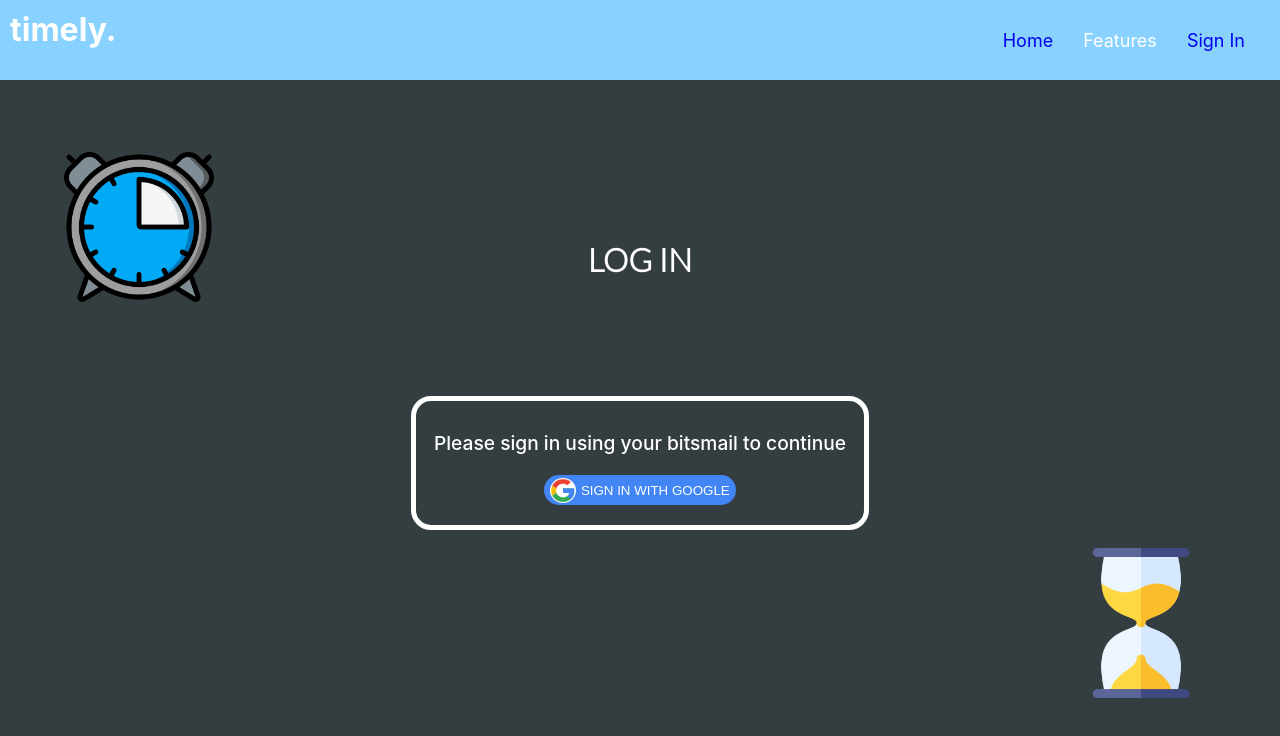
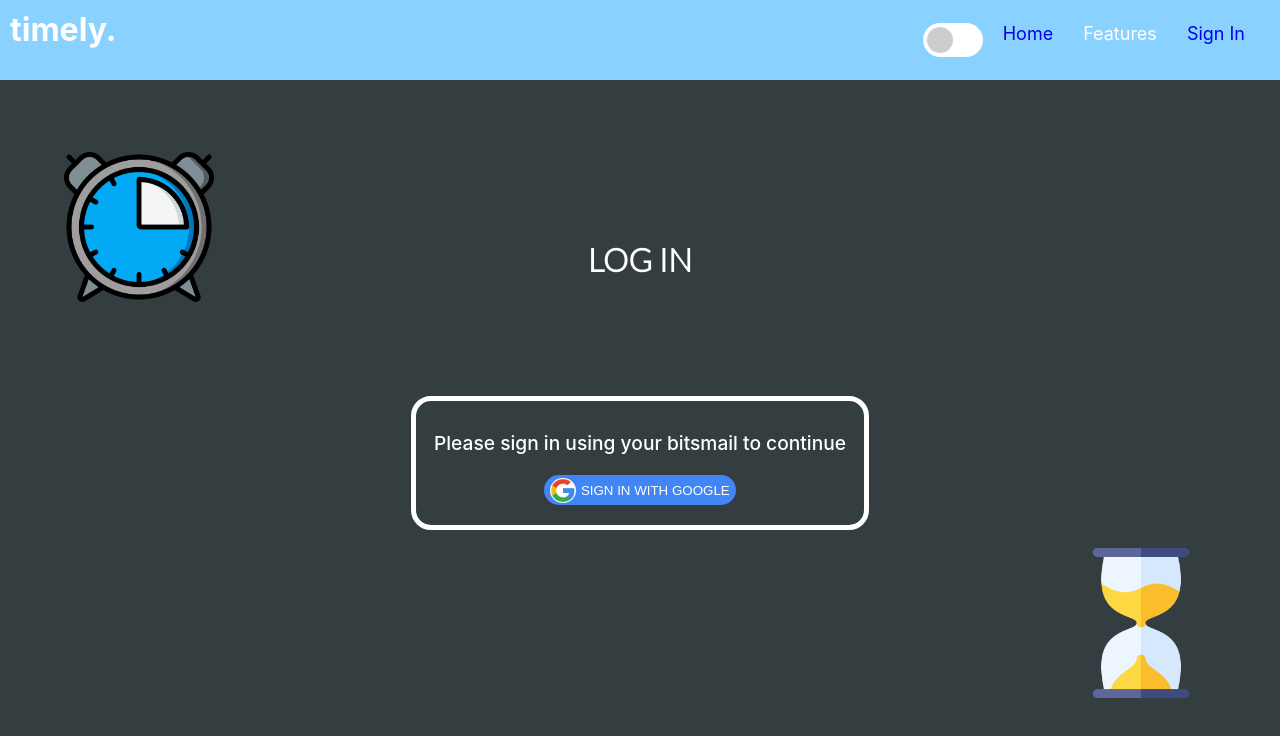
Before and after one commit to amalnj4858/timely, a React (Create React App) app: page / in a window 1280 px wide. Shown: the top 736 px of the page. Built offline with nearby package versions, Linux system fonts and the light colour scheme; no server answers.

Commit message:
added a toggle slider for dark mode and added dark mode reducer to redux

```diff
--- a/src/components/Header/Header.js
+++ b/src/components/Header/Header.js
@@ -4,6 +4,7 @@ import {connect} from 'react-redux';
 import { signOutUser } from '../../redux/User/User-actions';
 import firebase from '../../firebase/firebase.config.js';
 import {Link} from 'react-router-dom';
+import Slider from '../Slider/Slider';
 
 const Header = ({currentUser,signOutUser}) =>{   //these props are provided by redux
     const onButtonClick = ()=>{                 //function signs out user. It affects the 'onAuthStateChanged' function in App.js which later updates the store.
@@ -14,6 +15,7 @@ const Header = ({currentUser,signOutUser}) =>{   //these props are provided by r
         <div className='header'>
             <div className='logo'>timely.</div>
              <div className='options'>
+                <Slider />
                 <Link to ={currentUser ? '/home' : '/'} className='option'>Home</Link>
                 <div className='option'>Features</div>
                 <div className='option' >
--- /dev/null
+++ b/src/components/Slider/Slider.css
@@ -0,0 +1,61 @@
+.switch {
+    position: relative;
+    display: inline-block;
+    width: 60px;
+    height: 34px;
+  }
+
+  /* Hide default HTML checkbox */
+  .switch input {
+    opacity: 0;
+    width: 0;
+    height: 0;
+  }
+
+  /* The slider */
+  .slider {
+    position: absolute;
+    cursor: pointer;
+    top: 0;
+    left: 0;
+    right: 0;
+    bottom: 0;
+    background-color: white;
+    -webkit-transition: .4s;
+    transition: .4s;
+  }
+
+  .slider:before {
+    position: absolute;
+    content: "";
+    height: 26px;
+    width: 26px;
+    left: 4px;
+    bottom: 4px;
+    background-color: #ccc;
+    -webkit-transition: .4s;
+    transition: .4s;
+  }
+
+  input:checked + .slider {
+    background-color: black;
+  }
+
+  input:focus + .slider {
+    box-shadow: 0 0 1px black;
+  }
+
+  input:checked + .slider:before {
+    -webkit-transform: translateX(26px);
+    -ms-transform: translateX(26px);
+    transform: translateX(26px);
+  }
+
+  /* Rounded sliders */
+  .slider.round {
+    border-radius: 34px;
+  }
+
+  .slider.round:before {
+    border-radius: 50%;
+  }
--- /dev/null
+++ b/src/components/Slider/Slider.js
@@ -0,0 +1,25 @@
+import React from 'react';
+import {connect} from 'react-redux';
+import { toggleDarkMode } from '../../redux/DarkMode/DarkMode-actions';
+import './Slider.css';
+const Slider = ({darkMode,toggleDarkMode})=>{
+    const onSliderClick = ()=>{
+        toggleDarkMode(darkMode)
+    }
+    return(
+        <label className="switch" >
+        <input type="checkbox" onClick = {onSliderClick}/>
+        <span className="slider round"></span>
+        </label>
+    )
+}
+
+const mapStateToProps = (state)=>({
+    darkMode : state.darkMode.dark
+})
+
+const mapDispatchToProps = (dispatch)=>({
+    toggleDarkMode : isDarkMode => dispatch(toggleDarkMode(isDarkMode))
+})
+
+export default connect(mapStateToProps,mapDispatchToProps)(Slider);
--- a/src/components/TimeIndicator/TimeIndicator.js
+++ b/src/components/TimeIndicator/TimeIndicator.js
@@ -9,10 +9,10 @@ const TimeIndicator = ()=>{
     return(
         <div className= 'TimeIndicator'>
             <br />
-            <img src = {morningImage} className = 'timingImage'/>
-            <img src = {afternoonImage} className = 'timingImage'/>
-            <img src = {eveningImage} className = 'timingImage'/>
-            <img src = {nightImage} className = 'timingImage'/>
+            <img src = {morningImage} className = 'timingImage' alt = 'timing of the plan'/>
+            <img src = {afternoonImage} className = 'timingImage' alt = 'timing of the plan'/>
+            <img src = {eveningImage} className = 'timingImage' alt = 'timing of the plan'/>
+            <img src = {nightImage} className = 'timingImage' alt = 'timing of the plan'/>
         </div>
     )
 }
--- /dev/null
+++ b/src/redux/DarkMode/DarkMode-actions.js
@@ -0,0 +1,4 @@
+export const toggleDarkMode = (bool)=>({
+    type : 'TOGGLE_DARK_MODE',
+    payload : bool
+})
--- /dev/null
+++ b/src/redux/DarkMode/DarkMode-reducer.js
@@ -0,0 +1,15 @@
+const INITIAL_STATE = {
+    dark : false
+}
+
+const darkModeReducer = (state = INITIAL_STATE,action)=>{
+    switch(action.type){
+        case 'TOGGLE_DARK_MODE' : return {
+            ...state,
+            dark : !action.payload
+        }
+        default : return state;
+    }
+}
+
+export default darkModeReducer;
--- a/src/redux/Root/rootReducer.js
+++ b/src/redux/Root/rootReducer.js
@@ -1,10 +1,12 @@
 import {combineReducers} from 'redux';
+import darkModeReducer from '../DarkMode/DarkMode-reducer';
 import {userReducer} from '../User/User-reducer';
 import { weeklyPlansReducer } from '../WeeklyPlans/WeeklyPlans-reducer';
 
 const rootReducer = combineReducers({
     user : userReducer,
-    weeklyPlans : weeklyPlansReducer
+    weeklyPlans : weeklyPlansReducer,
+    darkMode : darkModeReducer
 })
 
 export default rootReducer;
```
